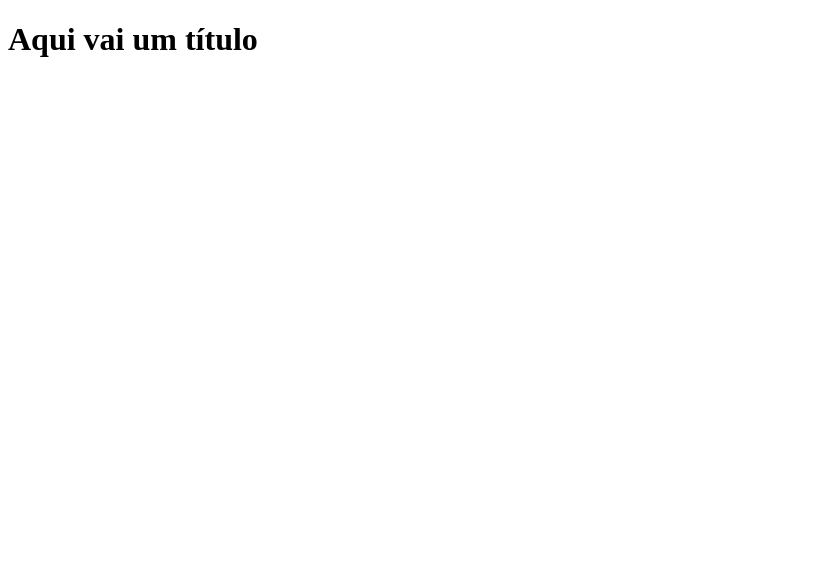
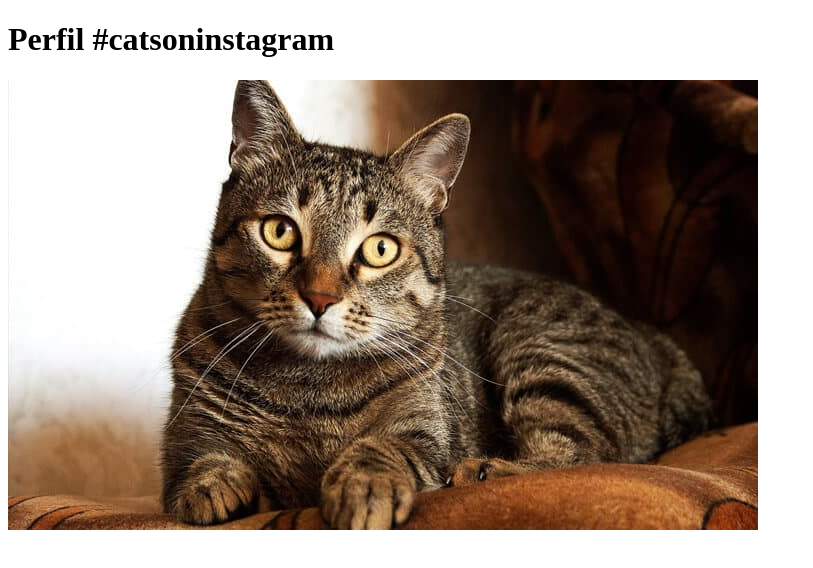
Before and after one commit to guigodoy888/Descomplica_exercises, a plain HTML site: page index1.html in a window 1280 px wide. Shown: the whole page, without its empty margins (0-813 px from the left). Drawn offline with Linux system fonts and the light colour scheme.

Commit message:
add new info (title and img)

```diff
--- a/index1.html
+++ b/index1.html
@@ -4,9 +4,10 @@
     <meta charset="UTF-8">
     <meta http-equiv="X-UA-Compatible" content="IE=edge">
     <meta name="viewport" content="width=device-width, initial-scale=1.0">
-    <title>Titulo da Página</title>
+    <title>TFanpage de Gatinhos</title>
 </head>
 <body>
-    <h1>Aqui vai um título</h1>
+    <h1>Perfil #catsoninstagram</h1>
+    <img src="img/gato.jpg" />
 </body>
 </html>
```
Also changed, not shown: img/gato.jpg (added).
